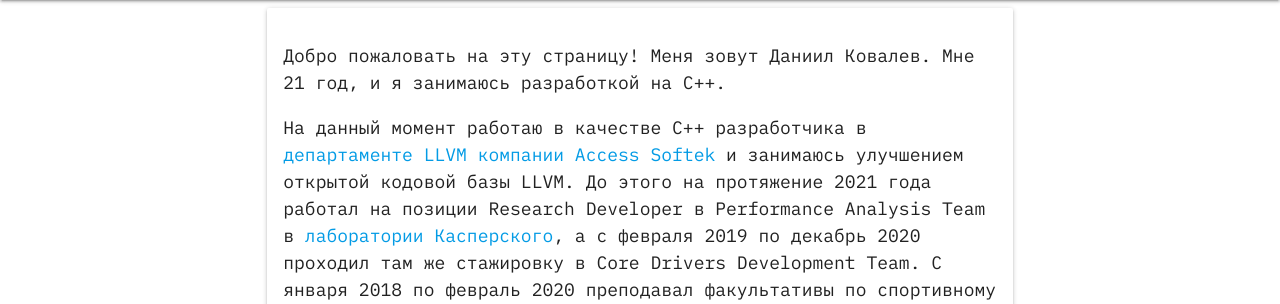
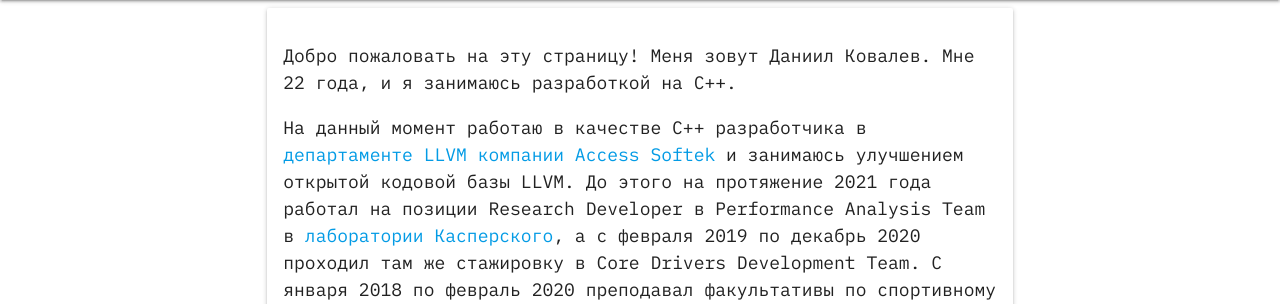
Before and after one commit to kovdan01/blog, a Django app: template blog/templates/blog/index.html in a window 1280 px wide. Shown: the part 64-368 px from the top of the page. Run offline with Django 3.2, Linux system fonts and the light colour scheme; the template is opened without the code that fills it, so the values that code supplies are empty.

Commit message:
Update age

```diff
--- a/blog/templates/blog/index.html
+++ b/blog/templates/blog/index.html
@@ -3,7 +3,7 @@
 <div class="row">
   <div class="col s12 m12 l12 xl12">
     <div class="card-panel" id="index">
-      <p>Добро пожаловать на эту страницу! Меня зовут Даниил Ковалев. Мне 21 год, и я занимаюсь разработкой на C++.</p>
+      <p>Добро пожаловать на эту страницу! Меня зовут Даниил Ковалев. Мне 22 года, и я занимаюсь разработкой на C++.</p>
       <p>На данный момент работаю в качестве C++ разработчика в
         <a href="https://www.softek-toolchains.com/" target="_blank">департаменте LLVM компании Access Softek</a> и
         занимаюсь улучшением открытой кодовой базы LLVM. До этого на протяжение 2021 года работал на позиции Research
```
